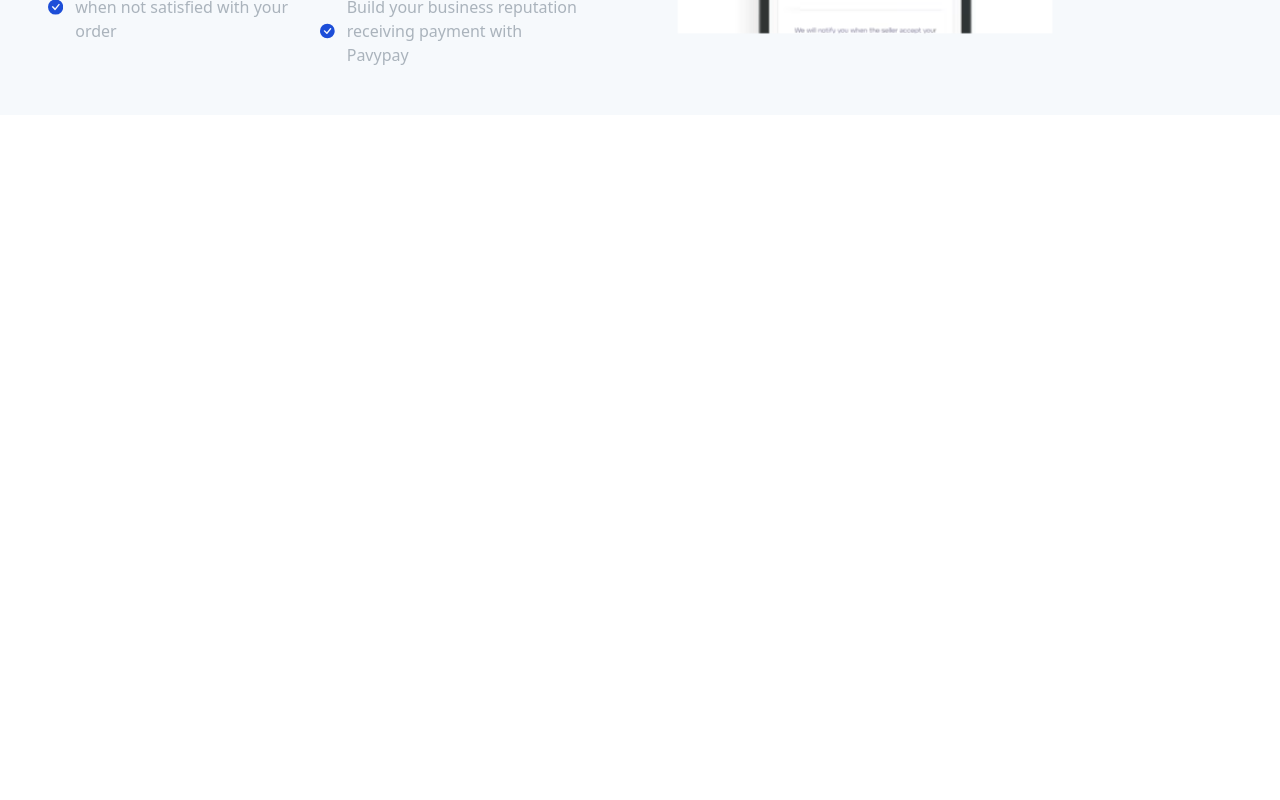
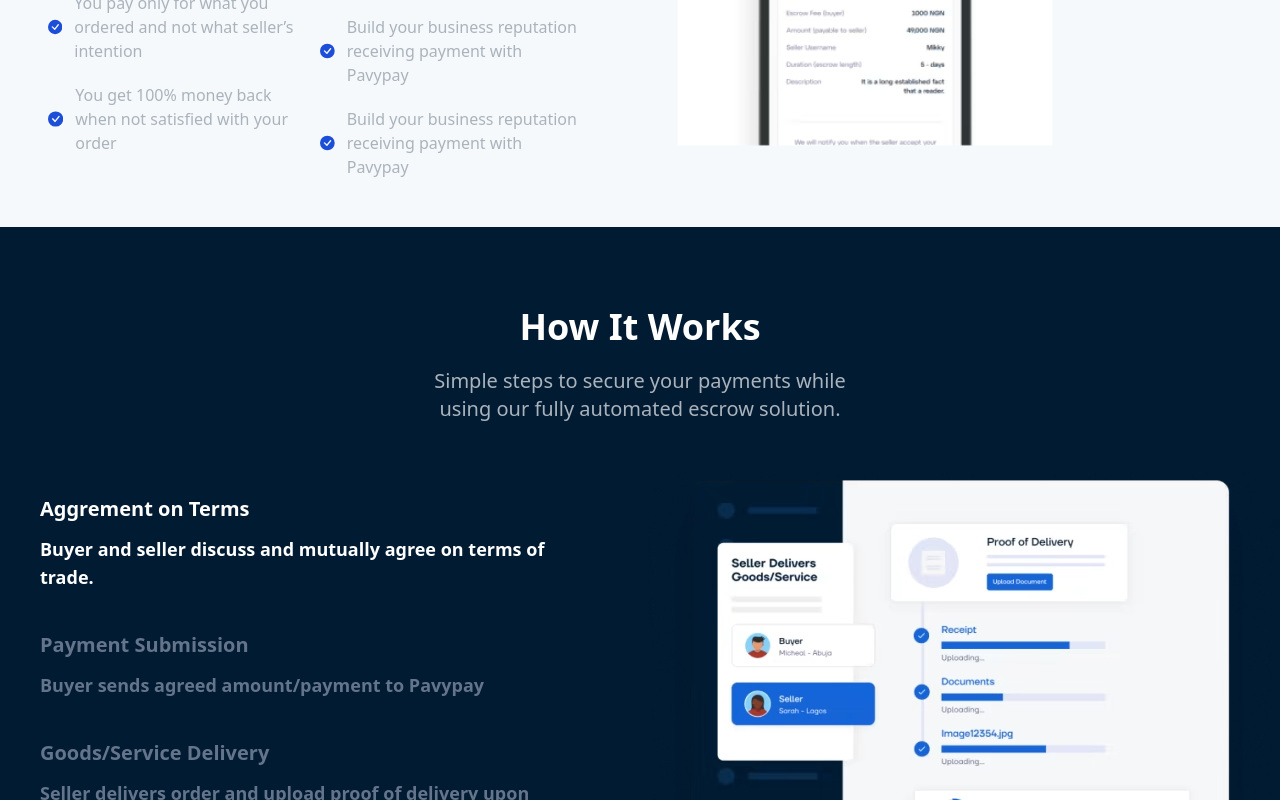
Before and after one commit to Thomson-dev/PavypayLandingPage, a React (Vite) app: page / in a window 1280 px wide. Shown: the part 2000-2800 px from the top of the page. Before the commit the page ends 2115 px from the top, so only its background shows below. Built offline with nearby package versions, Linux system fonts and the light colour scheme.

Commit message:
new commit

```diff
--- a/package.json
+++ b/package.json
@@ -11,8 +11,10 @@
   "dependencies": {
     "@mui/icons-material": "^5.11.0",
     "react": "^18.2.0",
+    "react-awesome-reveal": "^4.2.3",
     "react-dom": "^18.2.0",
-    "react-icons": "^4.7.1"
+    "react-icons": "^4.7.1",
+    "swiper": "^9.0.4"
   },
   "devDependencies": {
     "@types/react": "^18.0.27",
--- a/src/App.jsx
+++ b/src/App.jsx
@@ -5,6 +5,7 @@
 import Logo from "./Components/Logo";
 import Navbar from "./Components/Navbar";
 import Services from "./Components/Services";
+import Steps from "./Components/Steps";
 
 const App = () => {
   return (
@@ -13,11 +14,10 @@
         <Navbar />
         <Hero />
         <Logo />
-      <About />
-      <Services/>
-
+        <About />
+        <Services />
+        <Steps />
       </div>
-
     </>
   );
 };
--- a/src/Components/Hero.jsx
+++ b/src/Components/Hero.jsx
@@ -6,7 +6,7 @@
 const Hero = () => {
   return (
     <section className="bg-LightBlue">
-      <div className="container   flex flex-col items-center px-6 mx-auto mt-0 md:flex-row ">
+      <div className="container p-14  flex flex-col items-center px-6 mx-auto mt-0 md:flex-row ">
         {/*  LEFT ITEMS */}
         <div className="flex  flex-col space-y-8  md:w-1/2">
           <h1 className="text-4xl  text-white max-w-sm font-bold  md:text-left md:text-5xl">
--- a/src/Components/Navbar.jsx
+++ b/src/Components/Navbar.jsx
@@ -3,6 +3,8 @@
 import Logo2 from "../images/logo.svg";
 import { FaAngleDown } from "react-icons/fa";
 import { FaBars, FaTimes } from "react-icons/fa";
+import { HiMenuAlt3 } from "react-icons/hi";
+import { HiX } from "react-icons/hi";
 
 const Navbar = () => {
   const [open, setOpen] = useState(false);
@@ -21,7 +23,7 @@
 
   return (
     <nav
-      className={`flex justify-around items-center py-5 sticky top-0
+      className={`flex justify-around items-center py-5 sticky z-10 top-0
        ${ scroll ? "bg-white bg-opacity-90 shadow-md" : "bg-LightBlue"
      }  `}
 
@@ -39,9 +41,9 @@
         className="text-3xl absolute right-4 top-6 cursor-pointer md:hidden"
       >
         {open ? (
-          <FaTimes className={scroll ? "text-black" : "text-white"} />
+          <HiX className={scroll ? "text-black " : "text-white" } />
         ) : (
-          <FaBars className={scroll ? "text-black" : "text-white"} />
+          <HiMenuAlt3 className={scroll ? "text-black" : "text-white"} />
         )}
       </div>
       <div>
@@ -73,7 +75,7 @@
         {/* Mobile */}
 
         <ul className=  {`md:hidden absolute top-20 text-xl
-        left-0 mx-5 w-[90%] transition-all ease-in ${scroll ? 'bg-slate-100' : ' bg-slate-100'}  ${open ? 'left-0' : ' left-[-100%]'} space-y-8  bg-white p-12`}  >
+        left-0 mx-5 w-[90%] transition-all ease-in ${scroll ? 'bg-slate-100' : ' bg-slate-100'}  ${open ? 'left-0 duration-300' : ' left-[-100%]'} space-y-8  bg-white rounded-xl p-12`}  >
         <li>
             <a className="" href="#">
               Developers
--- /dev/null
+++ b/src/Components/Steps.jsx
@@ -0,0 +1,219 @@
+import React, { useState } from "react";
+import img2 from "../images/payment_submission_gifk69.avif";
+import img4 from "../images/CONFIRM_DELIVERY_wvnzjg.avif";
+
+import img5 from "../images/PAYMENT_RELEASE_zczwmg.avif";
+import img3 from "../images/PROFF_OF_DELIVERY_i8bogy.avif";
+
+import { Swiper, SwiperSlide } from "swiper/react";
+import { Navigation, Pagination, Scrollbar, A11y } from "swiper";
+import "swiper/css/pagination";
+import "swiper/css/navigation";
+// Import Swiper styles
+import "swiper/css";
+import { Bounce, Hinge, Slide } from "react-awesome-reveal";
+
+const Steps = () => {
+  const [toggleState, setToggleState] = useState(1);
+
+  const toggleTab = (index) => {
+    setToggleState(index);
+  };
+
+  return (
+    <section className="bg-Darkbg">
+      <div className="container    mx-auto">
+        <div className="flex justify-center flex-col space-y-5 items-center">
+          <h1 className="text-4xl pt-20 font-bold text-white">How It Works</h1>
+
+          <p className=" text-xl max-w-md text-center text-textColor">
+            Simple steps to secure your payments while using our fully automated
+            escrow solution.
+          </p>
+        </div>
+
+        <div className="">
+          {/* Left */}
+          <div className=" hidden mt-8 md:flex flex-row  ">
+            <div className="flex flex-col justify-center p-10 space-y-10  w-1/2 ">
+              <button
+                className={
+                  toggleState === 1
+                    ? "text-white outline-none"
+                    : "text-slate-500"
+                }
+                onClick={() => toggleTab(1)}
+              >
+                <div>
+                  <h1 className="text-left text-xl font-bold">
+                    Aggrement on Terms
+                  </h1>
+                  <p className=" pt-3   max-w-lg text-left text-lg font-bold">
+                    Buyer and seller discuss and mutually agree on terms of
+                    trade.
+                  </p>
+                </div>
+              </button>
+
+              <button
+                className={
+                  toggleState === 2
+                    ? "text-white border border-none outline-none "
+                    : "text-slate-500"
+                }
+                onClick={() => toggleTab(2)}
+              >
+                <div>
+                  <h1 className="text-left text-xl font-bold">
+                    Payment Submission
+                  </h1>
+                  <p className=" pt-3 text-left  max-w-lg text-lg font-bold">
+                    Buyer sends agreed amount/payment to Pavypay
+                  </p>
+                </div>
+              </button>
+
+              <button
+                className={
+                  toggleState === 3
+                    ? "text-white text-sm border border-none outline-none"
+                    : "text-slate-500"
+                }
+                onClick={() => toggleTab(3)}
+              >
+                <div>
+                  <h1 className="text-left text-xl font-bold">
+                    Goods/Service Delivery
+                  </h1>
+                  <p className=" pt-3 text-left max-w-lg text-lg font-bold">
+                    Seller delivers order and upload proof of delivery upon
+                    agreed time frame
+                  </p>
+                </div>
+              </button>
+
+              <button
+                className={
+                  toggleState === 4
+                    ? "text-white  border border-none outline-none"
+                    : "text-slate-500"
+                }
+                onClick={() => toggleTab(4)}
+              >
+                <div>
+                  <h1 className="text-left text-xl font-bold">
+                    Delivery Confirmation
+                  </h1>
+                  <p className=" pt-3 text-left  max-w-md text-lg font-bold">
+                    Upon satisfactory confirmation of goods/service delivered,
+                    buyer confirms order
+                  </p>
+                </div>
+              </button>
+
+              <button
+                className={
+                  toggleState === 5
+                    ? "text-white border border-none outline-none"
+                    : "text-slate-500"
+                }
+                onClick={() => toggleTab(5)}
+              >
+                <div>
+                  <h1 className="text-left text-xl font-bold">
+                    Payment Release
+                  </h1>
+                  <p className=" pt-3 text-left max-w-md text-lg font-bold">
+                    Payment is released to seller upon buyer’s confirmation
+                  </p>
+                </div>
+              </button>
+            </div>
+
+            <div className="w-1/2 duration-500  rounded-2xl  rel">
+              <img
+                src={img3}
+                alt=""
+                className={toggleState === 1 ? "fix  " : "abs"}
+              />
+
+              <img
+                src={img2}
+                alt=""
+                className={toggleState === 2 ? "fix" : "abs"}
+              />
+              <img
+                src={img3}
+                alt=""
+                className={toggleState === 3 ? "fix " : "abs"}
+              />
+              <img
+                src={img4}
+                alt=""
+                className={toggleState === 4 ? "fix " : "abs"}
+              />
+              <img
+                src={img5}
+                alt=""
+                className={toggleState === 5 ? "fix " : "abs"}
+              />
+            </div>
+          </div>
+
+          {/* Mobile */}
+
+          <div className="md:hidden w-full h-full ">
+            <Swiper
+              className="w-full "
+              modules={[Navigation, Pagination, Scrollbar, A11y]}
+              spaceBetween={50}
+              slidesPerView={1}
+              pagination={{ clickable: true }}
+              scrollbar={{ draggable: true }}
+              onSlideChange={() => console.log("slide change")}
+              onSwiper={(swiper) => console.log(swiper)}
+            >
+              <SwiperSlide className="max-w-[100%]">
+                <div className="flex flex-col mx-5 text-white ">
+                  <img src={img4} alt="" className="w-full" />
+                  <h1 className="text-xl text-center">Aggrement on Terms</h1>
+                  <p className=" max-w-sm pt-5 pb-10 mx-auto text-center">
+                    Buyer and seller discuss and mutually agree on terms of
+                    trade.
+                  </p>
+                </div>
+              </SwiperSlide>
+              <SwiperSlide className="max-w-[100%]">
+                <div className="flex flex-col mx-5 text-white ">
+                  <img src={img5} alt="" className="w-full" />
+                  <h1 className="text-xl text-center">Payment Submission</h1>
+                  <p className=" max-w-sm pt-5 pb-10 mx-auto text-center">
+                    Buyer and seller discuss and mutually agree on terms of
+                    trade.
+                  </p>
+                </div>
+
+
+              </SwiperSlide>
+              <SwiperSlide className="max-w-[100%]">
+                <img src={img3} alt="" className="w-full" />
+                <div className="flex flex-col mx-5 text-white ">
+                  <h1 className="text-xl text-center">
+                    Goods/Service Delivery
+                  </h1>
+                  <p className=" max-w-sm pt-5 pb-10 mx-auto text-center">
+
+                    Seller delivers order and upload proof of delivery upon
+                    agreed time frame
+                  </p>
+                </div>
+              </SwiperSlide>
+            </Swiper>
+          </div>
+        </div>
+      </div>
+    </section>
+  );
+};
+
+export default Steps;
--- a/src/index.css
+++ b/src/index.css
@@ -9,3 +9,24 @@
 .trusted{
     font-size: 1.2rem;
 }
+
+.rel{
+    position: relative;
+    overflow-x: hidden !important;
+}
+
+.abs{
+    position: absolute;
+    transition: 1s;
+    /* z-index: ; */
+    /* right: -50rem; */
+    transform: translateX(-100rem);
+}
+
+.fix{
+    /* z-index: ; */
+    position: absolute;
+    transition: 2s;
+    /* right: -50rem; */
+    transform: translateX(-0rem);
+}
--- a/tailwind.config.cjs
+++ b/tailwind.config.cjs
@@ -19,7 +19,8 @@
           textColor:'#aab3bc',
           btnBlue: '#011b33',
           Darkgreen:'#011B33',
-          DarkBlue: "#f6f9fc"
+          DarkBlue: "#f6f9fc",
+          Darkbg:'#011b33'
 
         }
     },
```
Also changed, not shown: 1 other file (tests, documents, lock files or other folders).
